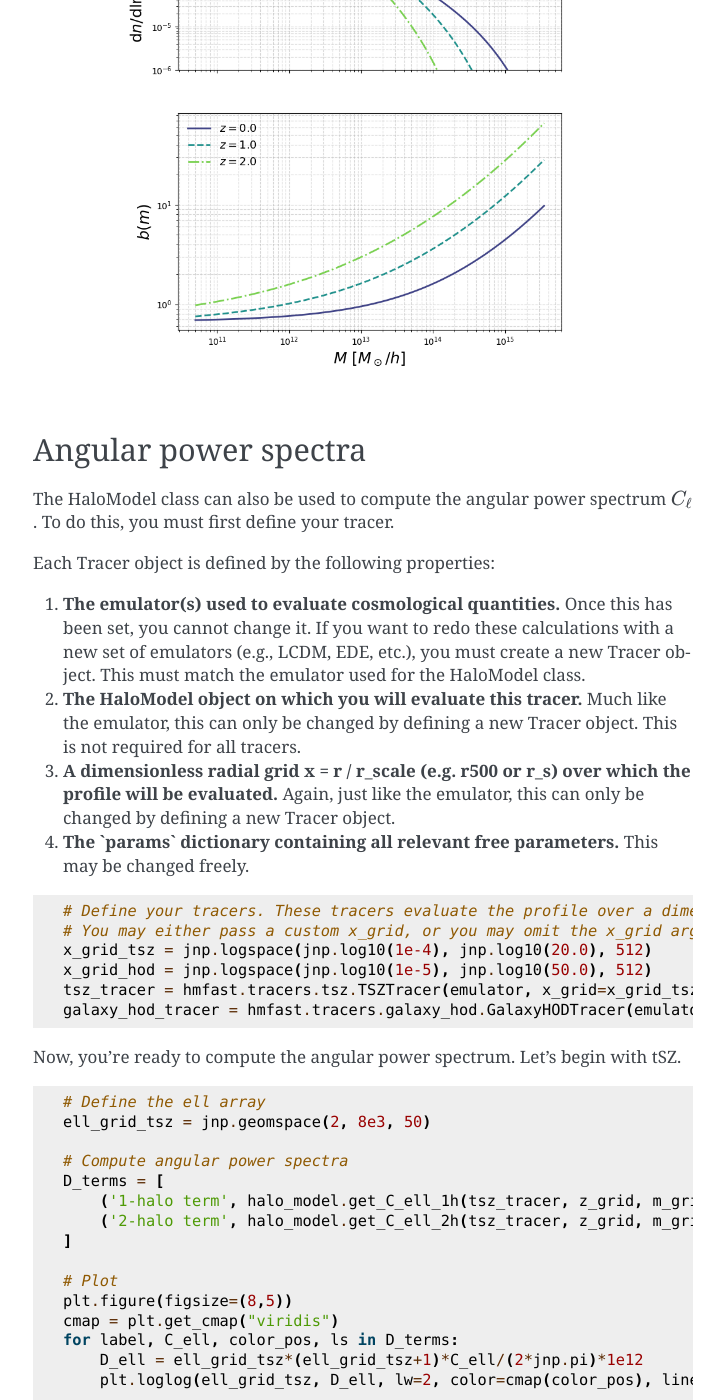
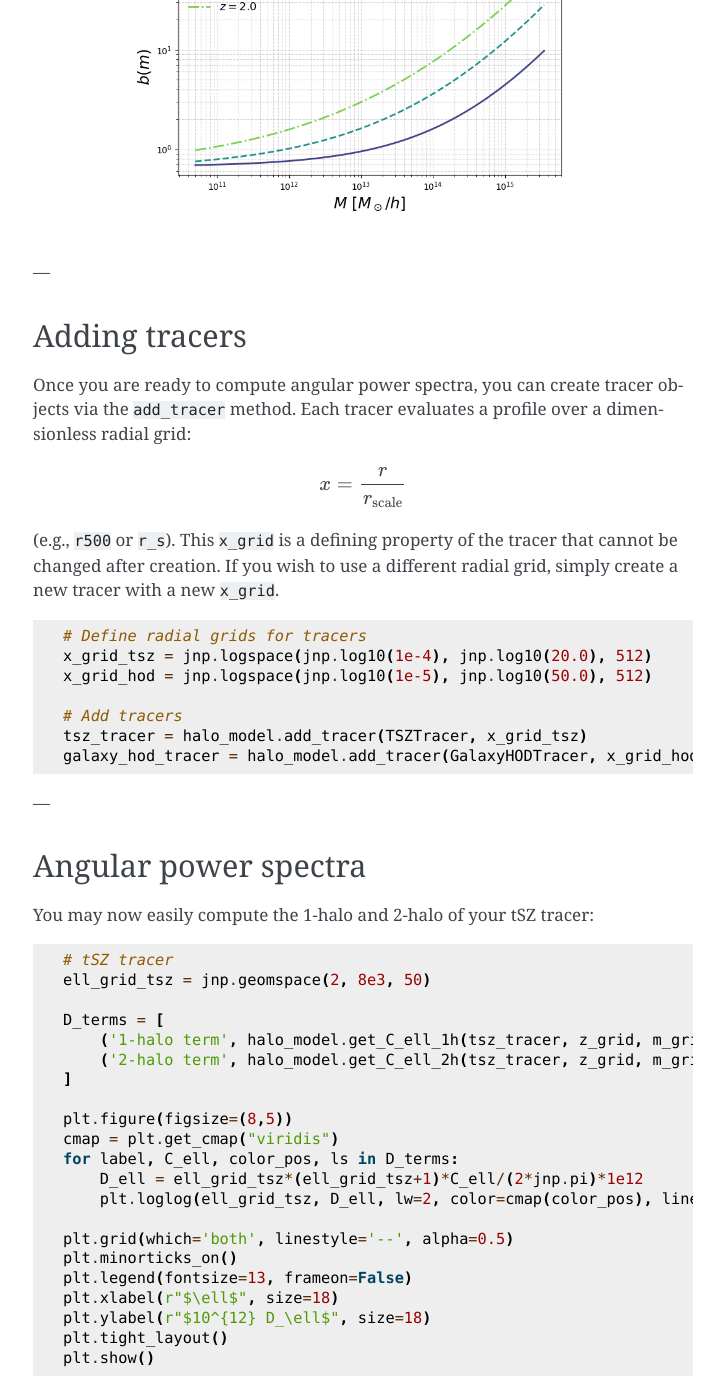
Before and after one commit to hmfast/hmfast, a Sphinx documentation site: the page built from docs/source/halo_model.rst, in a window 1280 px wide and 1400 px high, scrolled down 2943 px. Shown: the whole window, without its empty margins (387-1111 px from the left). Built offline with Sphinx 7.4.7, drawn with Linux system fonts in a browser that asks for light colours; some of the changed text lies outside the part shown.

```diff
--- a/docs/source/halo_model.rst
+++ b/docs/source/halo_model.rst
@@ -1,20 +1,19 @@
-The HaloModel class
-=====
+The Halo Model Module
+=====================
 
-This page documents the primary public functions provided by the ``HaloModel`` class in ``hmfast``. It covers the following functions.
+This page documents the primary public functions provided by the ``HaloModel`` class in ``hmfast``. It covers the following functions:
 
-- ``get_hmf(z, m, params)`` — Return the halo mass function :math:`\mathrm{d}n/\mathrm{d}\ln M` evaluated at redshift ``z`` and halo mass array ``m``.
-- ``get_hbf(z, m, params)`` — Return the halo bias function :math:`b(m)` evaluated at redshift ``z`` and mass array ``m``.
-- ``get_C_ell_1h(tracer, z, m, ell, params)`` — Compute the 1-halo contribution to the angular power spectrum :math:`C_\ell` for a given ``tracer``.
-- ``get_C_ell_2h(tracer, z, m, ell, params)`` — Compute the 2-halo contribution to the angular power spectrum :math:`C_\ell` for a given ``tracer``.
+- ``get_hmf(z, m, params)`` — Returns the halo mass function :math:`\mathrm{d}n/\mathrm{d}\ln M` evaluated at redshift ``z`` and halo mass array ``m``.
+- ``get_hbf(z, m, params)`` — Returns the halo bias function :math:`b(m)` evaluated at redshift ``z`` and mass array ``m``.
+- ``get_C_ell_1h(tracer, z, m, ell, params)`` — Computes the 1-halo contribution to the angular power spectrum :math:`C_\ell` for a given tracer.
+- ``get_C_ell_2h(tracer, z, m, ell, params)`` — Computes the 2-halo contribution to the angular power spectrum :math:`C_\ell` for a given tracer.
 
+---
 
 Setting up your halo model
--------------
+--------------------------
 
-To use the HaloModel class, you must first instantiate your parameters, emulators, and, in some cases, tracers.
-First, begin by setting your input parameters. A list of current ``hmfast`` parameters can be found below.
-
+To use the ``HaloModel`` class, you must first instantiate your cosmological parameters and load the emulator. Here's an example:
 
 .. code-block:: python
 
@@ -61,33 +62,25 @@ First, begin by setting your input parameters. A list of current ``hmfast`` para
     }
 
 
-Once your parameters have been initialised, you may now create a HaloModel object. Each HaloModel object is defined by the following properties:
-
-1. **The emulator(s) used to evaluate cosmological quantities.** Once this has been set, you cannot change it.
-   If you want to redo these calculations with a new set of emulators (e.g., LCDM, EDE, etc.), you must create a new HaloModel object.
-
-2. **The `params` dictionary containing all relevant free parameters.** This may be changed freely.
-
-
 .. code-block:: python
 
-    # Load emulators from your data file
+    # Load emulators
     emulator_path = "your/path/to/hmfast_data"
     emulator = hmfast.emulator_eval.Emulator(emulator_path, cosmo_model=0)
 
-    # Define your halo model, which depends on your emulators and parameters
+    # Define the halo model
     halo_model = hmfast.halo_model.HaloModel(emulator, params=params_hmfast)
 
-    # Also define the mass and redshift arrays that will be used later
+    # Mass and redshift grids
     z_grid = jnp.geomspace(0.005, 3.0, 100)
     m_grid = jnp.geomspace(5e10, 3.5e15, 100)
 
+---
 
 Halo mass and bias functions
--------------
+----------------------------
 
-Below we show example code to compute and plot the halo mass and halo bias
-as a function of mass for several redshifts.
+With our halo model defined, we can now compute halo mass and bias functions.
 
 .. code-block:: python
 
@@ -108,8 +101,8 @@ as a function of mass for several redshifts.
 
     # Top: Halo Mass Function
     for color, ls, z in zip(colors, linestyles, z_values):
-    dn_dlnm = halo_model.get_hmf(z, m_grid, params=params_hmfast)
-    axes[0].loglog(m_grid, dn_dlnm, lw=2, color=color, linestyle=ls, label=rf"$z={z}$")
+        dn_dlnm = halo_model.get_hmf(z, m_grid, params=params_hmfast)
+        axes[0].loglog(m_grid, dn_dlnm, lw=2, color=color, linestyle=ls, label=rf"$z={z}$")
     axes[0].grid(which='both', linestyle='--', alpha=0.5)
     axes[0].set_ylim(1e-6, 1e-1)
     axes[0].legend(fontsize=legend_size, frameon=False)
@@ -117,8 +110,8 @@ as a function of mass for several redshifts.
 
     # Bottom: Halo Bias Function
     for color, ls, z in zip(colors, linestyles, z_values):
-    b_m = halo_model.get_hbf(z, m_grid, params=params_hmfast)
-    axes[1].loglog(m_grid, b_m, lw=2, color=color, linestyle=ls, label=rf"$z={z}$")
+        b_m = halo_model.get_hbf(z, m_grid, params=params_hmfast)
+        axes[1].loglog(m_grid, b_m, lw=2, color=color, linestyle=ls, label=rf"$z={z}$")
     axes[1].grid(which='both', linestyle='--', alpha=0.5)
     axes[1].legend(fontsize=legend_size, frameon=False)
     axes[1].set_xlabel(r"$M\ [M_\odot/h]$", size=title_size)
@@ -127,64 +120,53 @@ as a function of mass for several redshifts.
     plt.tight_layout()
     plt.show()
 
-
-
 .. image:: _static/hmf_hbf.png
    :width: 75%
    :align: center
    :alt: Halo mass and bias functions
 
+---
 
+Adding tracers
+---------------
+
+Once you are ready to compute angular power spectra, you can create tracer objects via the ``add_tracer`` method. Each tracer evaluates a profile over a dimensionless radial grid:
+
+.. math::
+
+    x = \frac{r}{r_{\rm scale}}
+
+(e.g., ``r500`` or ``r_s``). This ``x_grid`` is a defining property of the tracer that cannot be changed after creation.
+If you wish to use a different radial grid, simply create a new tracer with a new ``x_grid``.
+
+.. code-block:: python
+
+    # Define radial grids for tracers
+    x_grid_tsz = jnp.logspace(jnp.log10(1e-4), jnp.log10(20.0), 512)
+    x_grid_hod = jnp.logspace(jnp.log10(1e-5), jnp.log10(50.0), 512)
+
+    # Add tracers
+    tsz_tracer = halo_model.add_tracer(TSZTracer, x_grid_tsz)
+    galaxy_hod_tracer = halo_model.add_tracer(GalaxyHODTracer, x_grid_hod)
+
+---
 
 Angular power spectra
--------------
+---------------------
 
-The HaloModel class can also be used to compute the angular power spectrum :math:`C_\ell`.
-To do this, you must first define your tracer.
-
-
-Each Tracer object is defined by the following properties:
-
-1. **The emulator(s) used to evaluate cosmological quantities.** Once this has been set, you cannot change it.
-   If you want to redo these calculations with a new set of emulators (e.g., LCDM, EDE, etc.), you must create a new Tracer object.
-   This must match the emulator used for the HaloModel class.
-
-2. **The HaloModel object on which you will evaluate this tracer.** Much like the emulator, this can only be changed by defining a new Tracer object.
-   This is not required for all tracers.
-
-3. **A dimensionless radial grid x = r / r_scale (e.g. r500 or r_s) over which the profile will be evaluated.**
-   Again, just like the emulator, this can only be changed by defining a new Tracer object.
-
-4. **The `params` dictionary containing all relevant free parameters.** This may be changed freely.
-
+You may now easily compute the 1-halo and 2-halo of your tSZ tracer:
 
 
 .. code-block:: python
 
-
-    # Define your tracers. These tracers evaluate the profile over a dimensionless radial grid x = r / r_scale (e.g. r500 or r_s)
-    # You may either pass a custom x_grid, or you may omit the x_grid argument which will fall back to defaults.
-    x_grid_tsz = jnp.logspace(jnp.log10(1e-4), jnp.log10(20.0), 512)
-    x_grid_hod = jnp.logspace(jnp.log10(1e-5), jnp.log10(50.0), 512)
-    tsz_tracer = hmfast.tracers.tsz.TSZTracer(emulator, x_grid=x_grid_tsz, params=params_hmfast)
-    galaxy_hod_tracer = hmfast.tracers.galaxy_hod.GalaxyHODTracer(emulator, halo_model, x_grid=x_grid_hod, params=params_hmfast)
-
-
-
-Now, you're ready to compute the angular power spectrum. Let's begin with tSZ.
-
-.. code-block:: python
-
-    # Define the ell array
+    # tSZ tracer
     ell_grid_tsz = jnp.geomspace(2, 8e3, 50)
 
-    # Compute angular power spectra
     D_terms = [
         ('1-halo term', halo_model.get_C_ell_1h(tsz_tracer, z_grid, m_grid, ell_grid_tsz, params=params_hmfast), 0.25, '-'),
         ('2-halo term', halo_model.get_C_ell_2h(tsz_tracer, z_grid, m_grid, ell_grid_tsz, params=params_hmfast), 0.75, '-.')
     ]
 
-    # Plot
     plt.figure(figsize=(8,5))
     cmap = plt.get_cmap("viridis")
     for label, C_ell, color_pos, ls in D_terms:
@@ -199,29 +181,25 @@ Now, you're ready to compute the angular power spectrum. Let's begin with tSZ.
     plt.tight_layout()
     plt.show()
 
-
-
 .. image:: _static/C_ell_yy.png
    :width: 75%
    :align: center
    :alt: tSZ angular power spectrum
 
 
-Let's now also plot angular power spectrum for the galaxy HOD tracer.
+And similarly for your galaxy HOD tracer:
 
 
 .. code-block:: python
 
-    # Define the ell array
+    # Galaxy HOD tracer
     ell_grid_hod = jnp.geomspace(1e2, 3.5e3, 50)
 
-    # Compute C_ell for discrete 1-halo and 2-halo terms
     C_terms = [
-        ('1-halo term', halo_model.get_C_ell_1h(galaxy_hod_tracer, z_grid, m_grid, ell_grid_hod, params=params_hmfast), 0.25, '-'),  # green
-        ('2-halo term', halo_model.get_C_ell_2h(galaxy_hod_tracer, z_grid, m_grid, ell_grid_hod, params=params_hmfast), 0.75, '-.')  # blue
+        ('1-halo term', halo_model.get_C_ell_1h(galaxy_hod_tracer, z_grid, m_grid, ell_grid_hod, params=params_hmfast), 0.25, '-'),
+        ('2-halo term', halo_model.get_C_ell_2h(galaxy_hod_tracer, z_grid, m_grid, ell_grid_hod, params=params_hmfast), 0.75, '-.')
     ]
 
-    # Plot
     plt.figure(figsize=(8,5))
     cmap = plt.get_cmap("viridis")
     for label, C_ell, color_pos, ls in C_terms:
@@ -235,7 +213,6 @@ Let's now also plot angular power spectrum for the galaxy HOD tracer.
     plt.tight_layout()
     plt.show()
 
-
 .. image:: _static/C_ell_gg.png
    :width: 75%
    :align: center
```
Also changed, not shown: other parts of docs/source/halo_model.rst (+2 -0 lines), docs/source/emulator.rst (+10 -10 lines), 4 other files.
